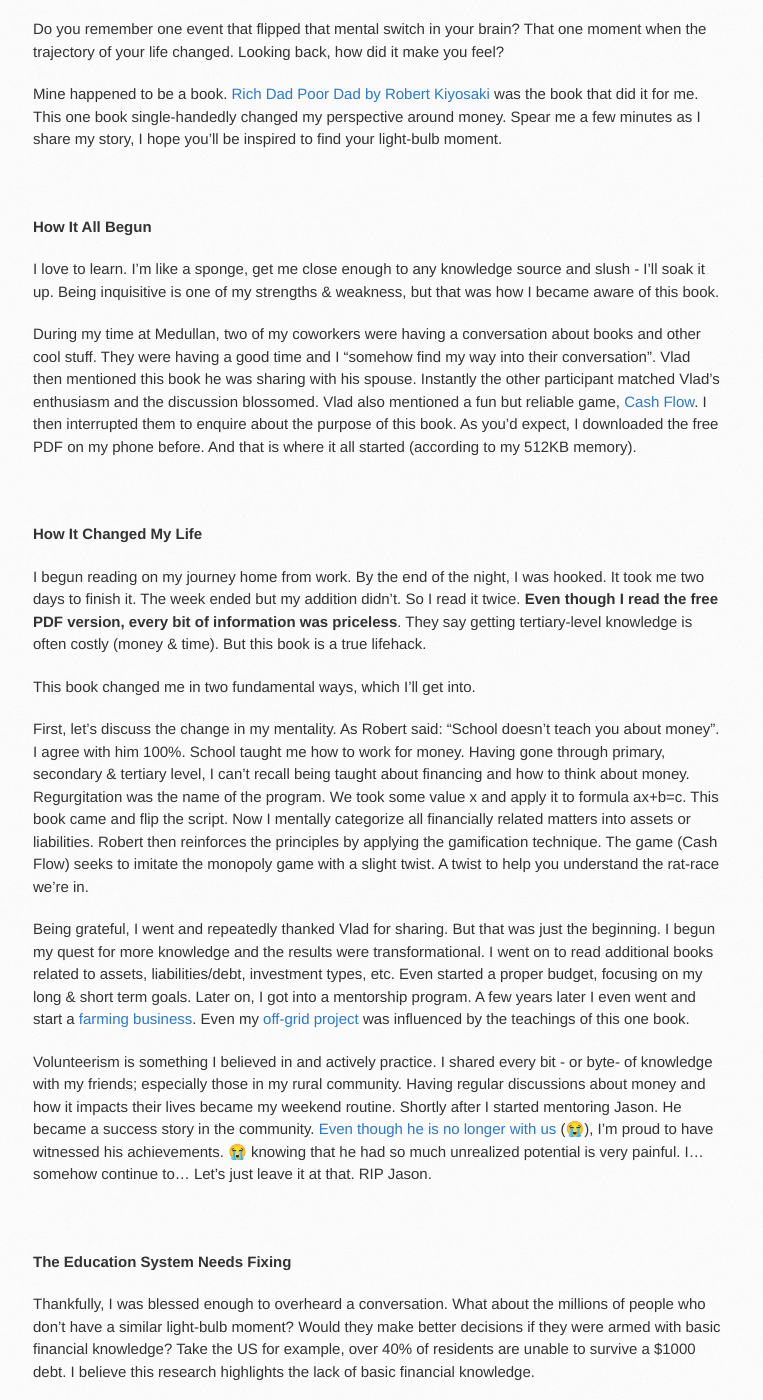
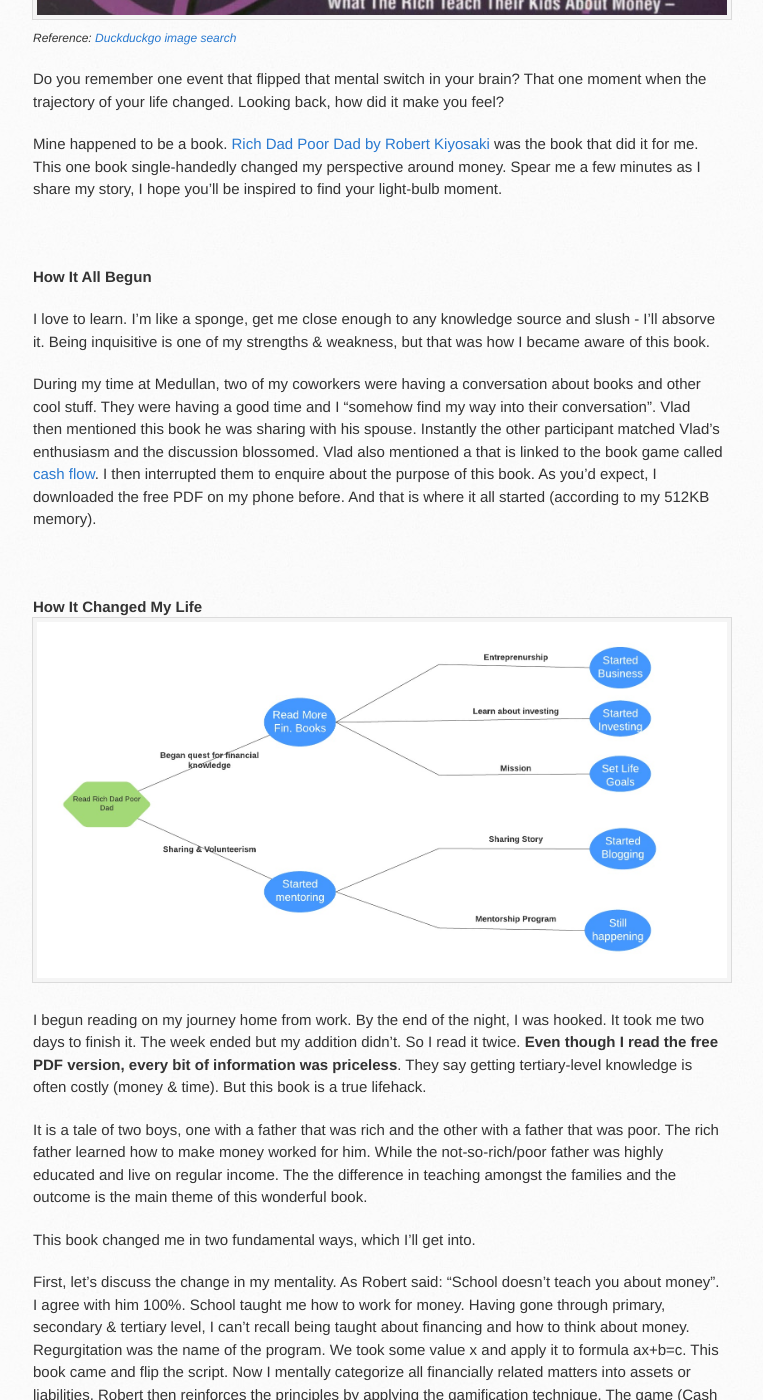
Before and after one commit to SolomonPerkins/solomonperkins.github.io, a Jekyll site: the page built from _posts/2020-05-03-Rich-Dad-Poor-Dad-Changed-My-Understanding-About-Money.md, in a window 1280 px wide and 1400 px high, scrolled down 785 px. Shown: the whole window, without its empty margins (137-900 px from the left). Built offline with Jekyll 4.4.1, drawn with Linux system fonts in a browser that asks for light colours; some of the changed text lies outside the part shown.

Commit message:
Blog/rich dad poor dad (#76)

```diff
--- a/_posts/2020-05-03-Rich-Dad-Poor-Dad-Changed-My-Understanding-About-Money.md
+++ b/_posts/2020-05-03-Rich-Dad-Poor-Dad-Changed-My-Understanding-About-Money.md
@@ -3,13 +3,15 @@
 title: The Book Rich Dad Poor Dad - Changed My Understanding About Money
 tags: financial personal knowledge money books reading
 date: 2020-05-03
-read_time: 1 min
+read_time: 3 min
 header_image: /images/blog/rich-dad-poor-dad-impact.jpeg
 introduction: "Robert Kiyosaki said (page 5-6): One of the reasons the rich get richer, the poor get poorer, and the middle class struggles in
 debt is that the subject of money is taught at home, not in school. Most of us learn about money from our parents. So what can poor parents tell their child about money? They simply say, 'Stay in school and study hard.' The child may graduate with excellent grades, but with a poor person’s financial programming and mind-set.."
 ---
 
-!["The Impact Of One Book"](/images/blog/rich-dad-poor-dad-impact.jpeg "The Impact Of One Book")
+
+!["The Book cover"](/images/blog/rich-dad-poor-dad-book-cover.jpeg "The Rich Dad Poor Dad Book")
+<small>*Reference: [Duckduckgo image search][reference_image]{:target="_blank"}*</small>
 
 
 Do you remember one event that flipped that mental switch in your brain? That one moment when the trajectory of your life changed. Looking back, how did it make you feel?
@@ -20,16 +22,20 @@
 <br/>
 **How It All Begun**
 
-I love to learn. I'm like a sponge, get me close enough to any knowledge source and slush - I'll soak it up.
+I love to learn. I'm like a sponge, get me close enough to any knowledge source and slush - I'll absorve it.
 Being inquisitive is one of my strengths & weakness, but that was how I became aware of this book.
 
-During my time at Medullan, two of my coworkers were having a conversation about books and other cool stuff. They were having a good time and I "somehow find my way into their conversation". Vlad then mentioned this book he was sharing with his spouse. Instantly the other participant matched Vlad's enthusiasm and the discussion blossomed. Vlad also mentioned a fun but reliable game, [Cash Flow](https://www.richdad.com/classic). I then interrupted them to enquire about the purpose of this book. As you'd expect, I downloaded the free PDF on my phone before. And that is where it all started (according to my 512KB memory).
+During my time at Medullan, two of my coworkers were having a conversation about books and other cool stuff. They were having a good time and I "somehow find my way into their conversation". Vlad then mentioned this book he was sharing with his spouse. Instantly the other participant matched Vlad's enthusiasm and the discussion blossomed. Vlad also mentioned a that is linked to the book game called [cash flow](https://www.richdad.com/classic). I then interrupted them to enquire about the purpose of this book. As you'd expect, I downloaded the free PDF on my phone before. And that is where it all started (according to my 512KB memory).
 
 <br/>
 <br/>
 **How It Changed My Life**
+!["The Impact Of One Book"](/images/blog/rich-dad-poor-dad-impact.jpeg "The Impact Of One Book")
+
 
 I begun reading on my journey home from work. By the end of the night, I was hooked. It took me two days to finish it. The week ended but my addition didn't. So I read it twice. __Even though I read the free PDF version, every bit of information was priceless__. They say getting tertiary-level knowledge is often costly (money & time). But this book is a true lifehack.
+
+It is a tale of two boys, one with a father that was rich and the other with a father that was poor. The rich father learned how to make money worked for him. While the not-so-rich/poor father was highly educated and live on regular income. The the difference in teaching amongst the families and the outcome is the main theme of this wonderful book.
 
 This book changed me in two fundamental ways, which I'll get into.
 
@@ -38,7 +44,7 @@
 
 Being grateful, I went and repeatedly thanked Vlad for sharing. But that was just the beginning. I begun my quest for more knowledge and the results were transformational. I went on to read additional books related to assets, liabilities/debt, investment types, etc. Even started a proper budget, focusing on my long & short term goals. Later on, I got into a mentorship program. A few years later I even went and start a [farming business](/2019/12/24/My-First-Failed-Business.html){:target=_blank}. Even my [off-grid project](/2018/09/16/Off-Grid-Solar-System-First-Year-Anniversary.html){:target=_blank} was influenced by the teachings of this one book.
 
-Volunteerism is something I believed in and actively practice. I shared every bit - or byte- of knowledge with my friends; especially those in my rural community. Having regular discussions about money and how it impacts their lives became my weekend routine. Shortly after I started mentoring Jason. He became a success story in the community. [Even though he is no longer with us](/2020/02/07/Goodbye-Jason.html){:target=_blank} (&#128557;), I'm proud to have witnessed his achievements. &#128557; knowing that he had so much unrealized potential is very painful. I... somehow continue to... Let's just leave it at that. RIP Jason.
+Volunteerism is something I believed in and actively practice. I shared every bit - or byte- of knowledge with my friends; especially those in my rural community. Having regular discussions about money and how it impacts their lives became my weekend routine. Shortly after I started mentoring Jason. Within a few years, he became a success story in the community. Having not gone to high school, Jason was able to apply the simple teachings and he was on the road of becoming financially free. [Even though he is no longer with us](/2020/02/07/Goodbye-Jason.html){:target=_blank} (&#128557;), I'm proud to have witnessed his achievements. &#128557; knowing that he had so much unrealized potential is very painful. I... somehow continue to... Let's just leave it at that. RIP Jason.
 
 <br/>
 <br/>
@@ -48,18 +54,16 @@
 
 I believe schools should teach proper financial management for all students. Starting at the primary level, we should equip students with an understanding of basic financial knowledge of life. Then continue that education up to the point of graduation. The most challenging aspect would be the lack of experience by educators. Teachers don't have the experience in this area and therefore are unable to pass on these principles.
 
-I'm not only echoing the teachings of Robert. The Bible makes mention that we need to understand debt and money - [Proverbs 22:7](https://www.biblegateway.com/passage/?search=Proverbs+22:7){:target=_blank}. We can't resolve a problem if you don't understand it. Money is a big problem for us all. Families are being separated due to a lack of financial knowledge. That is a problem worth fixing.
+I'm not only echoing the teachings of Robert. The Bible makes mention that we need to understand debt and money - [Proverbs 22:7](https://www.biblegateway.com/passage/?search=Proverbs+22:7){:target=_blank}. We can't resolve a problem if you don't understand it. Money is a big problem for us all. Families are being separated due to a lack of financial knowledge. And I thinkg that is a problem worth fixing.
+
+> Remember that knowledge is power.
 
 Thank you, Vlad! Gratitude is a must, toast!
 
-<iframe width="560" height="315" src="https://www.youtube.com/embed/p8HoEvDh70Y" frameborder="0" allow="accelerometer; autoplay; encrypted-media; gyroscope; picture-in-picture" allowfullscreen></iframe>
+<div>
+<iframe width="260" src="https://www.youtube.com/embed/p8HoEvDh70Y" frameborder="0" allow="accelerometer; autoplay; encrypted-media; gyroscope; picture-in-picture" allowfullscreen></iframe>
+</div>
 
 
 
-
-
-
-
-
-
-[head_image]: https://www.pexels.com/photo/coffee-notebook-writing-computer-34601/
+[reference_image]: http://4.bp.blogspot.com/-LnZk43Yvft8/TZAnkVc4pNI/AAAAAAAAAzQ/IDh1enW2u2s/w1200-h630-p-k-no-nu/9781586210915_1681X2544.jpg
```
Also changed, not shown: images/blog/rich-dad-poor-dad-book-cover.jpeg (added).
